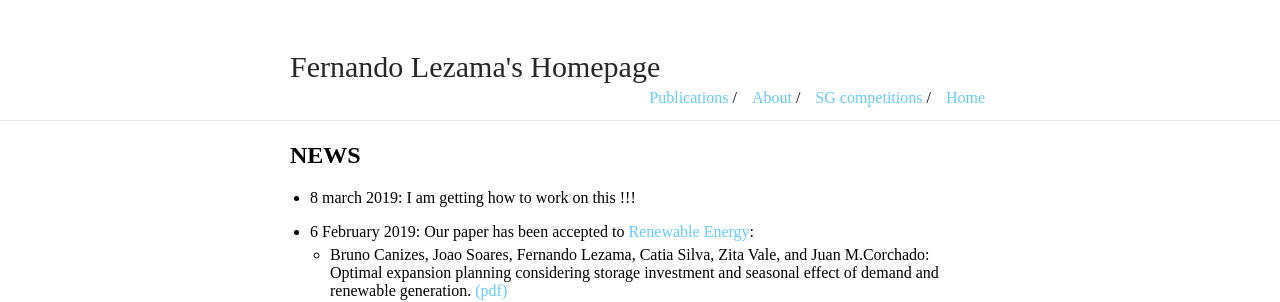
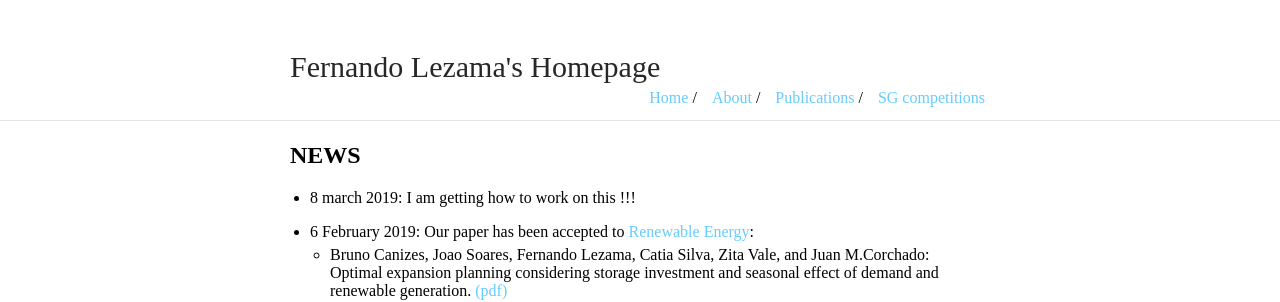
Before and after one commit to fernandolezama/fernandolezama.github.io, a Jekyll site: the page built from index.md, in a window 1280 px wide. Shown: the top 302 px of the page. Built offline with Jekyll 4.4.1, drawn with Linux system fonts in a browser that asks for light colours.

Commit message:
Update nav.yml

```diff
--- a/_data/nav.yml
+++ b/_data/nav.yml
@@ -5,15 +5,14 @@
 # link: "resume.pdf"
 
 
+- name: "Home"
+  link: "/"
+
+- name: "About"
+  link: "about"
 
 - name: "Publications"
   link: "publication"
 
-- name: "About"
-  link: "about"
-
 - name: "SG competitions"
   link: "sgcomp"
-
-- name: "Home"
-  link: "/"
```
